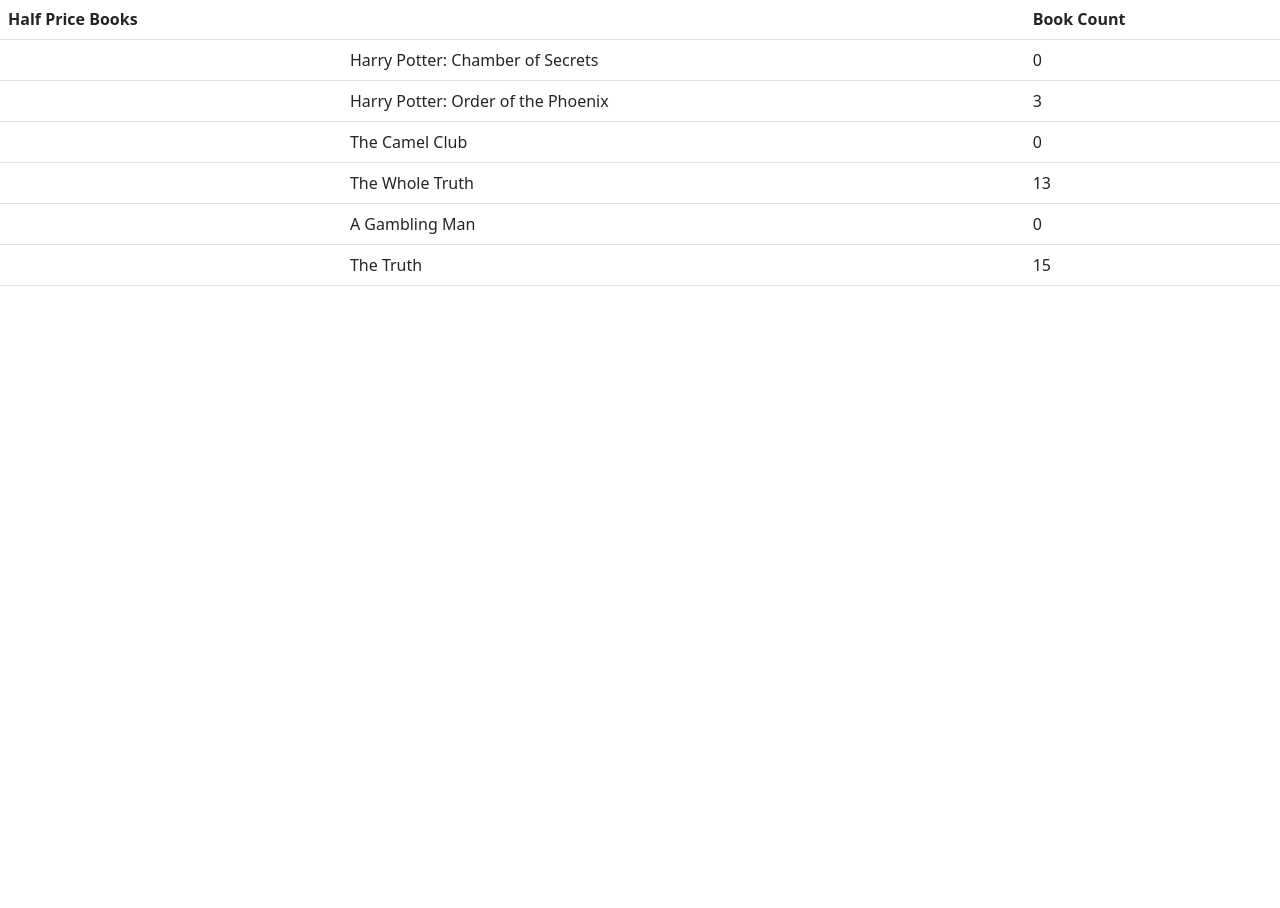
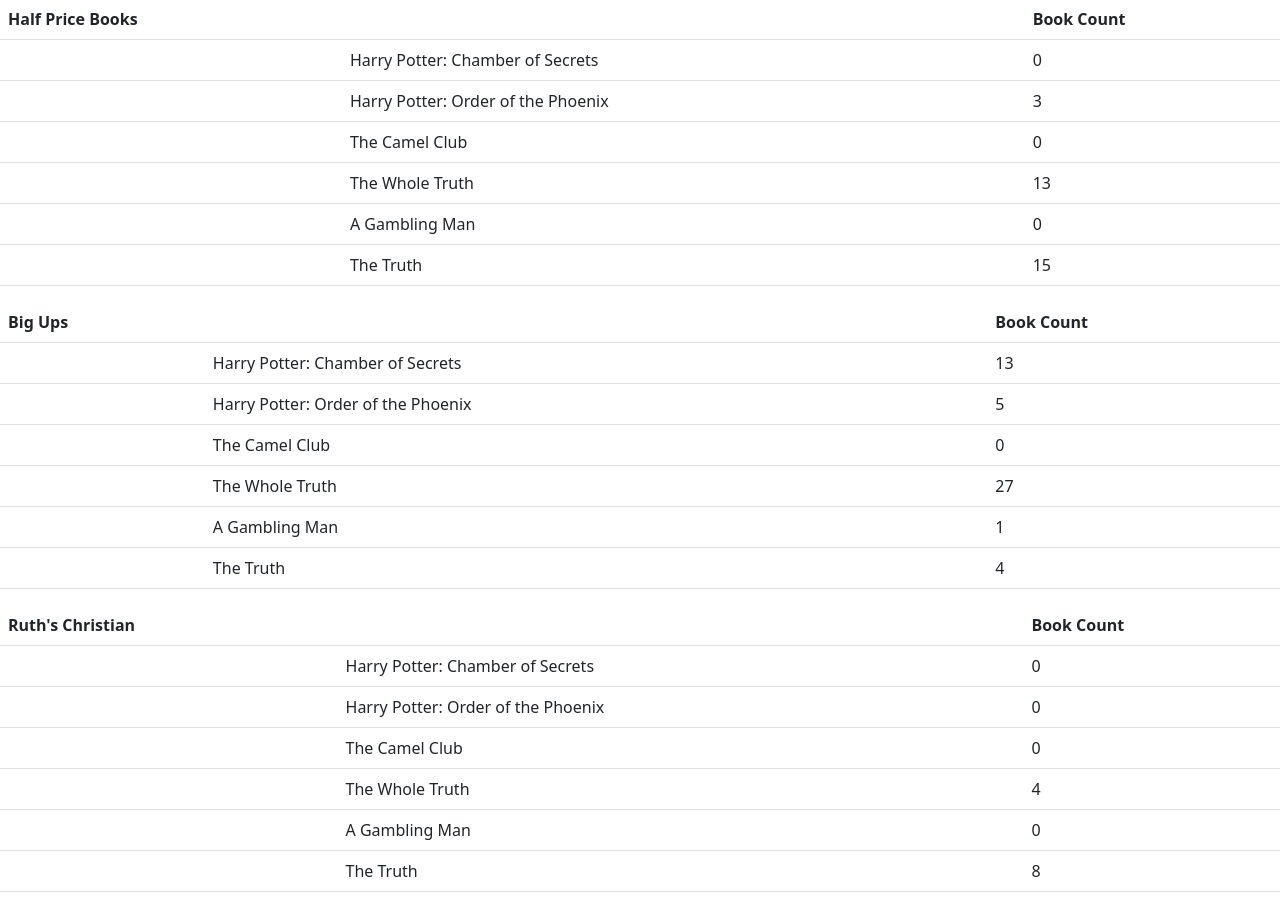
Before and after one commit to jeffreynightengale/LIS5, a PHP site: page /branch.php in a window 1280 px wide. Shown: the part 416-1324 px from the top of the page. Before the commit the page ends 702 px from the top, so only its background shows below. Run offline with PHP 8.4, Linux system fonts and the light colour scheme.

Commit message:
Update branch.php

```diff
--- a/branch.php
+++ b/branch.php
@@ -101,3 +101,103 @@
     </tr>
   </tbody>
 </table>
+
+<h1></h1>
+<table class="table table-hover">
+  <thead>
+    <tr>
+      <th scope="col">Big Ups</th>
+      <th scope="col"></th>
+      <th scope="col"></th>
+      <th scope="col">Book Count</th>
+    </tr>
+  </thead>
+  <tbody>
+    <tr>
+      <th scope="row"></th>
+      <td>Harry Potter: Chamber of Secrets</td>
+      <td></td>
+      <td>13</td>
+    </tr>
+    <tr>
+      <th scope="row"></th>
+      <td>Harry Potter: Order of the Phoenix</td>
+      <td></td>
+      <td>5</td>
+    </tr>
+    <tr>
+      <th scope="row"></th>
+      <td>The Camel Club</td>
+      <td></td>
+      <td>0</td>
+    </tr>
+        <tr>
+      <th scope="row"></th>
+      <td>The Whole Truth</td>
+      <td></td>
+      <td>27</td>
+    </tr>
+    <tr>
+      <th scope="row"></th>
+      <td>A Gambling Man</td>
+      <td></td>
+      <td>1</td>
+    </tr>
+    <tr>
+      <th scope="row"></th>
+      <td>The Truth</td>
+      <td></td>
+      <td>4</td>
+    </tr>
+  </tbody>
+</table>
+
+<h1></h1>
+<table class="table table-hover">
+  <thead>
+    <tr>
+      <th scope="col">Ruth's Christian</th>
+      <th scope="col"></th>
+      <th scope="col"></th>
+      <th scope="col">Book Count</th>
+    </tr>
+  </thead>
+  <tbody>
+    <tr>
+      <th scope="row"></th>
+      <td>Harry Potter: Chamber of Secrets</td>
+      <td></td>
+      <td>0</td>
+    </tr>
+    <tr>
+      <th scope="row"></th>
+      <td>Harry Potter: Order of the Phoenix</td>
+      <td></td>
+      <td>0</td>
+    </tr>
+    <tr>
+      <th scope="row"></th>
+      <td>The Camel Club</td>
+      <td></td>
+      <td>0</td>
+    </tr>
+        <tr>
+      <th scope="row"></th>
+      <td>The Whole Truth</td>
+      <td></td>
+      <td>4</td>
+    </tr>
+    <tr>
+      <th scope="row"></th>
+      <td>A Gambling Man</td>
+      <td></td>
+      <td>0</td>
+    </tr>
+    <tr>
+      <th scope="row"></th>
+      <td>The Truth</td>
+      <td></td>
+      <td>8</td>
+    </tr>
+  </tbody>
+</table>
```
